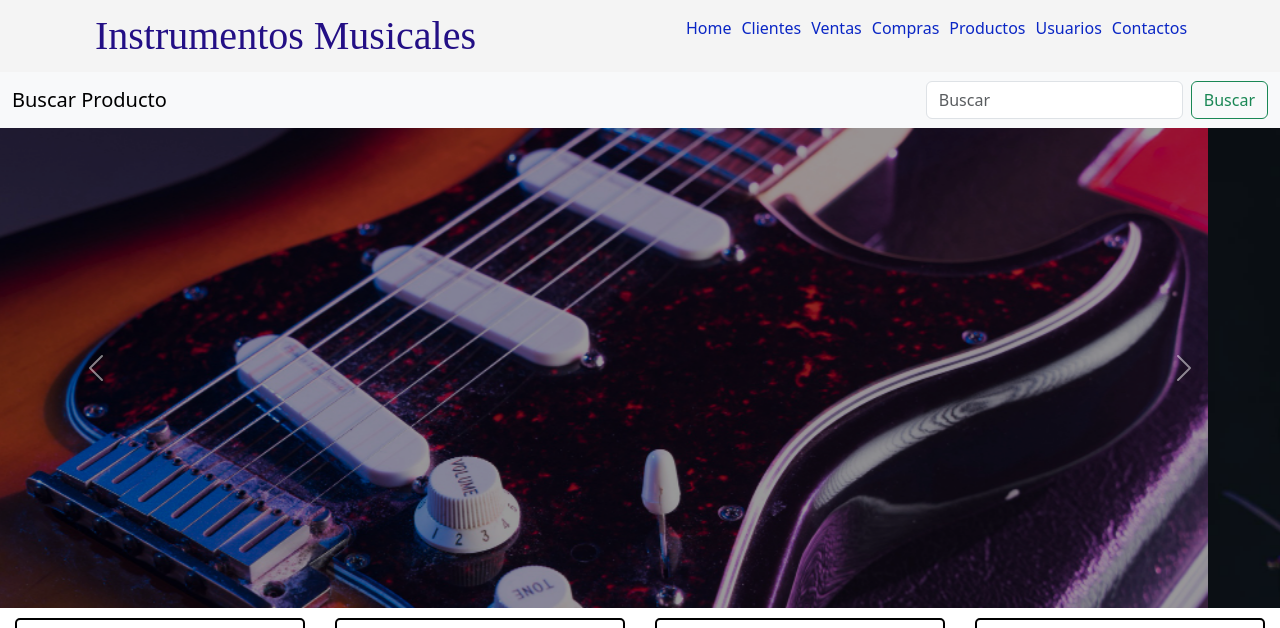
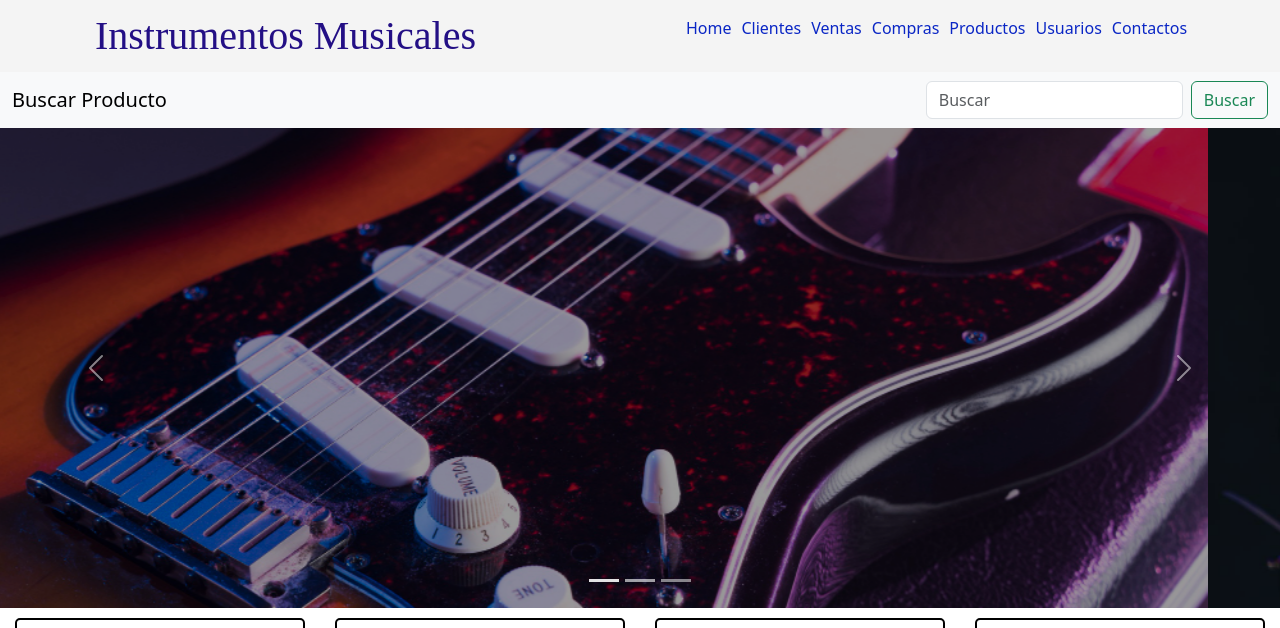
Before and after one commit to PetoPettinari/proyecto_desarrollo, a website: page pages/productos.html in a window 1280 px wide. Shown: the top 628 px of the page. Drawn offline with nearby package versions, Linux system fonts and the light colour scheme; files whose address does not match are found by name.

Commit message:
indicador de carrusel

```diff
--- a/pages/productos.html
+++ b/pages/productos.html
@@ -38,6 +38,11 @@
             </nav>
             <div id="nuevo-carrusel" class="carousel slide" data-bs-ride="carousel">
                 <div class="carousel-inner">
+                    <div class="carousel-indicators">
+                        <button type="button" data-bs-target="#carouselExampleIndicators" data-bs-slide-to="0" class="active" aria-current="true" aria-label="Slide 1"></button>
+                        <button type="button" data-bs-target="#carouselExampleIndicators" data-bs-slide-to="1" aria-label="Slide 2"></button>
+                        <button type="button" data-bs-target="#carouselExampleIndicators" data-bs-slide-to="2" aria-label="Slide 3"></button>
+                    </div>
                   <div class="carousel-item active c-item">
                     <img src="../multimedia/img/musicos/guitarra-electrica-alta-vista-escenario.jpg" class="d-block w-100 c-img" alt="...">
                   </div>
```
